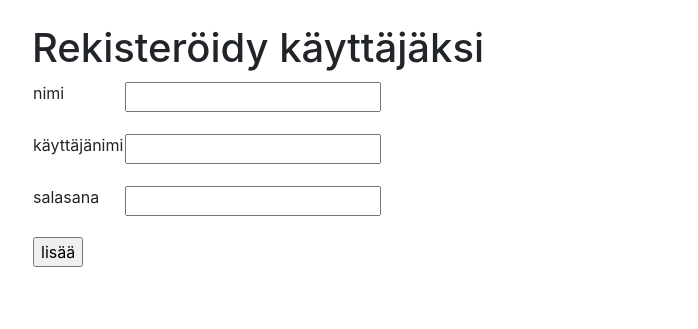
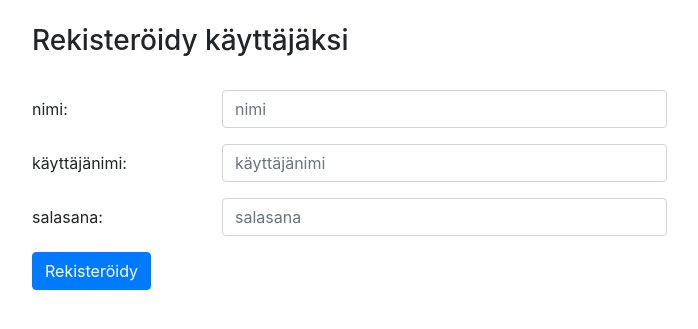
Before and after one commit to vsvala/Runoarkisto, a Flask app: page /auth/newuser in a window 1280 px wide. Shown: the part 56-385 px from the top of the page, without its empty margins (53-751 px from the left). Run offline with Flask 2, Linux system fonts and the light colour scheme; some libraries are stand-ins or nearby versions.

Commit message:
rekisteröinti lomakkeen muotoilun kokeilua bootstrapilla

```diff
--- a/application/templates/auth/loginform.html
+++ b/application/templates/auth/loginform.html
@@ -1,6 +1,8 @@
 {% extends "layout.html" %}
 
 {% block body %}
+<h3>Kirjaudu</h3>
+</br>
 {{ error }}
 <form method="POST" action="{{ url_for('auth_login') }}">
   <table>
--- a/application/templates/auth/newuser.html
+++ b/application/templates/auth/newuser.html
@@ -1,34 +1,73 @@
-{% extends "layout.html" %}
+{% extends "layout.html" %} {% block body %}
+<h3>Rekisteröidy käyttäjäksi</h3>
 
-{% block body %}
-<h1>Rekisteröidy käyttäjäksi</h1>
-<form method="POST" action="{{ url_for('users_create') }}">
-
-  <table>
-        <tr>
-    <td>
-      {{ form.name.label }}
-    </td>
-    <td>
-      {{ form.name }}
-    </td>
-  </tr>
-  <td>
+</br>
+<form action="{{ url_for('users_create') }}" method="POST" role="form">
+  {{ form.UserForm }}
+  <div class="form-group row">
+    <label for="name" class="col-sm-2 col-form-label">nimi:</label>
+    <div class="col-5">
+      <input type="text" class="form-control" id="name" name="name" placeholder="nimi">
+    </div>
+  </div>
   <ul>
     {% for error in form.name.errors %}
     <li>{{ error }}</li>
     {% endfor %}
   </ul>
-    </td>
-    <tr>
-    <td>
-        {{ form.username.label }}
-      </td>
-      <td>
+  <div class="form-group row">
+    <label for="username" class="col-sm-2 col-form-label">käyttäjänimi:</label>
+    <div class="col-5">
+      <input type="text" class="form-control" id="username" name="username" placeholder="käyttäjänimi">
+    </div>
+  </div>
+  <ul>
+    {% for error in form.username.errors %}
+    <li>{{ error }}</li>
+    {% endfor %}
+  </ul>
+  <div class="form-group row">
+    <label for="password" class="col-sm-2 col-form-label">salasana:</label>
+    <div class="col-5">
+      <input type="password" class="form-control" id="password" name="password" placeholder="salasana">
+    </div>
+  </div>
+  <ul>
+    {% for error in form.password.errors %}
+    <li>{{ error }}</li>
+    {% endfor %}
+  </ul>
+  </div>
+  <button type="submit" class="btn btn-primary">Rekisteröidy</button>
+</form>
+
+
+
+<!-- <form method="POST" action="{{ url_for('users_create') }}" role="form">
+    {{ form.RunoForm }}
+  <div class="form-group row">
+    <label for="name" class="col-sm-1 col-form-label">nimi</label>
+    <div class="col-5">
+      <input type="text" class="form-control" placeholder= "nimi">
+    </div>
+
+  </div>
+  <ul>
+      {% for error in form.name.errors %}
+      <li>{{ error }}</li>
+      {% endfor %}
+    </ul>
+
+  <div class="form-group row">
+      <label for="inputPassword3" class="col-sm-1 col-form-label"> {{ form.username.label }}</label>
+      <div class="col-sm-5">
+        <input type="password" class="form-control" id="inputPassword3" placeholder="salasana">
+      </div>
+    </div>
+
+          {{ form.name }}
         {{ form.username }}
-        </td>
-        <tr>
-            <td>
+
           <ul>
             {% for error in form.username.errors %}
             <li>{{ error }}</li>
@@ -53,9 +92,9 @@
 
         <tr>
           <td colspan="2">
-      <input type="submit" value="lisää"/>
+            <button type="submit" class="btn btn-primary">rekisteröidy</button>
           </td>
         </tr>
-    </form>
+</form> -->
 
 {% endblock %}
```
Lines whose indentation alone changed are shown as unchanged.
